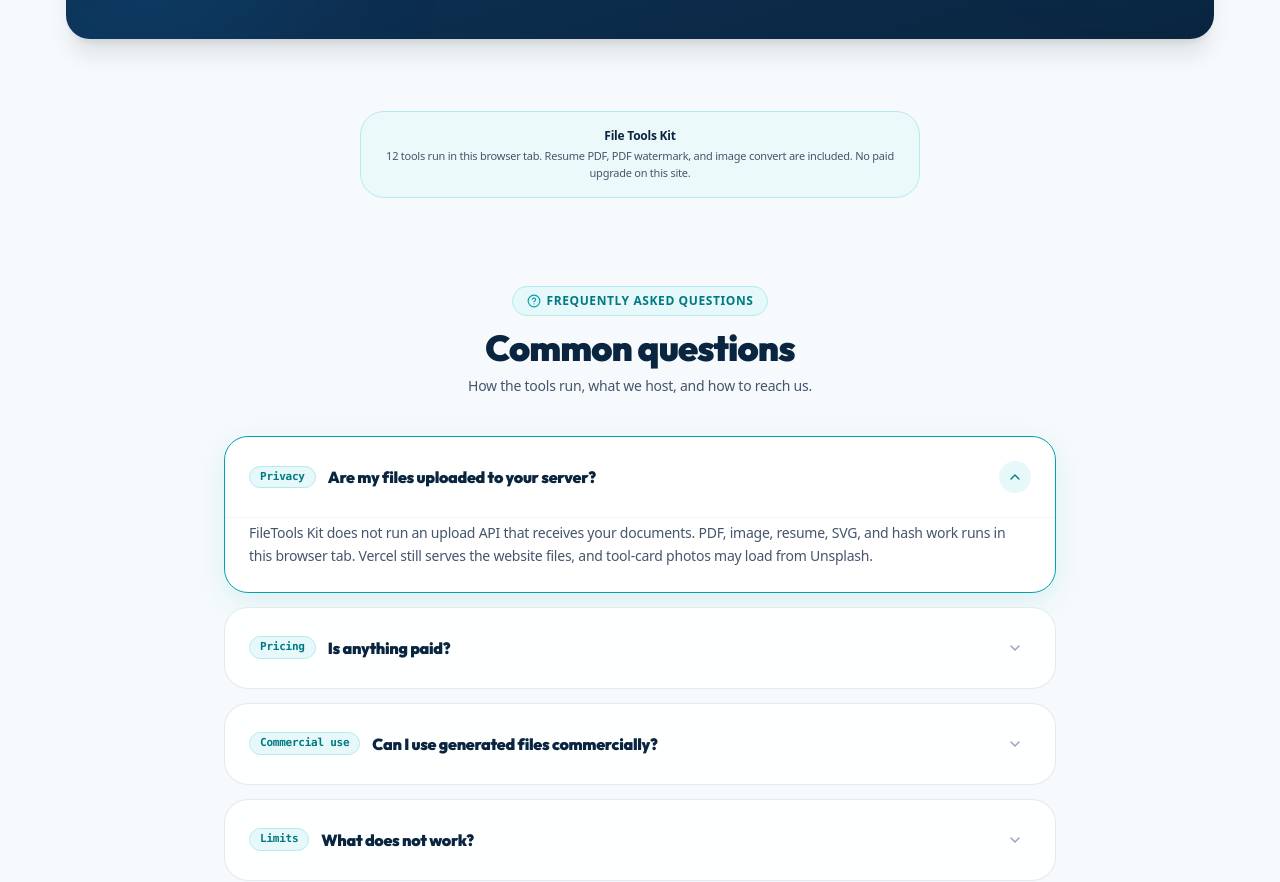
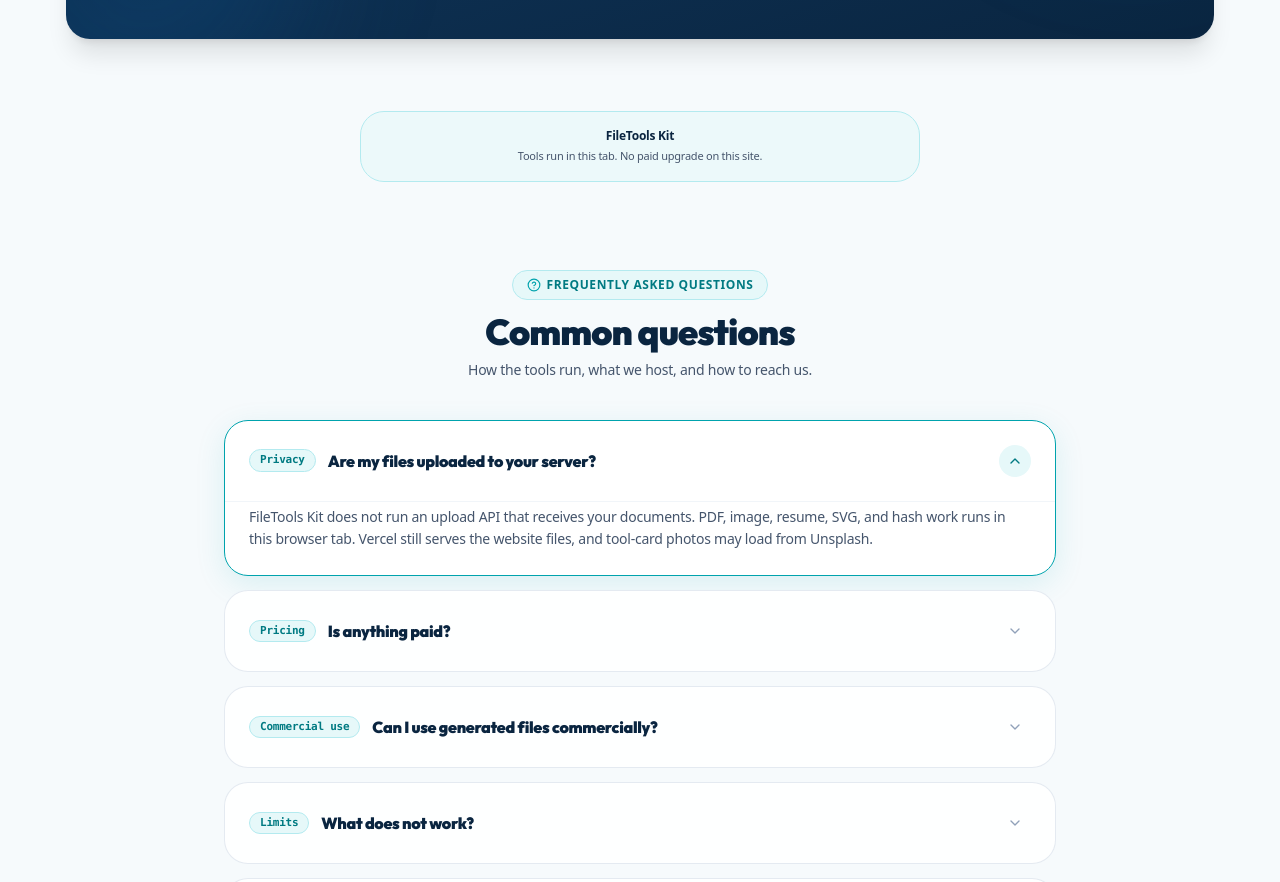
Before and after one commit to Sourendas/OmniCraft-Studio, a React (Vite) app: page / in a window 1280 px wide. Shown: the part 4943-5825 px from the top of the page. Built offline with nearby package versions, Linux system fonts and the light colour scheme.

Commit message:
Keep AdBanner as an honest site note

```diff
--- a/src/components/layout/AdBanner.tsx
+++ b/src/components/layout/AdBanner.tsx
@@ -8,8 +8,8 @@ interface AdBannerProps {
 export const AdBanner: React.FC<AdBannerProps> = ({ type, className = '' }) => {
   return (
     <div id={`site-note-${type}`} className={`w-full max-w-[560px] mx-auto rounded-3xl bg-[#E6F8F9]/60 border border-[#B3EAEF] p-4 my-6 text-center ${className}`}>
-      <p className="text-xs font-black text-[#0A2540]">File Tools Kit</p>
-      <p className="text-[11px] text-slate-600 mt-1 font-medium">12 tools run in this browser tab. Resume PDF, PDF watermark, and image convert are included. No paid upgrade on this site.</p>
+      <p className="text-xs font-black text-[#0A2540]">FileTools Kit</p>
+      <p className="text-[11px] text-slate-600 mt-1 font-medium">Tools run in this tab. No paid upgrade on this site.</p>
     </div>
   );
 };
```
